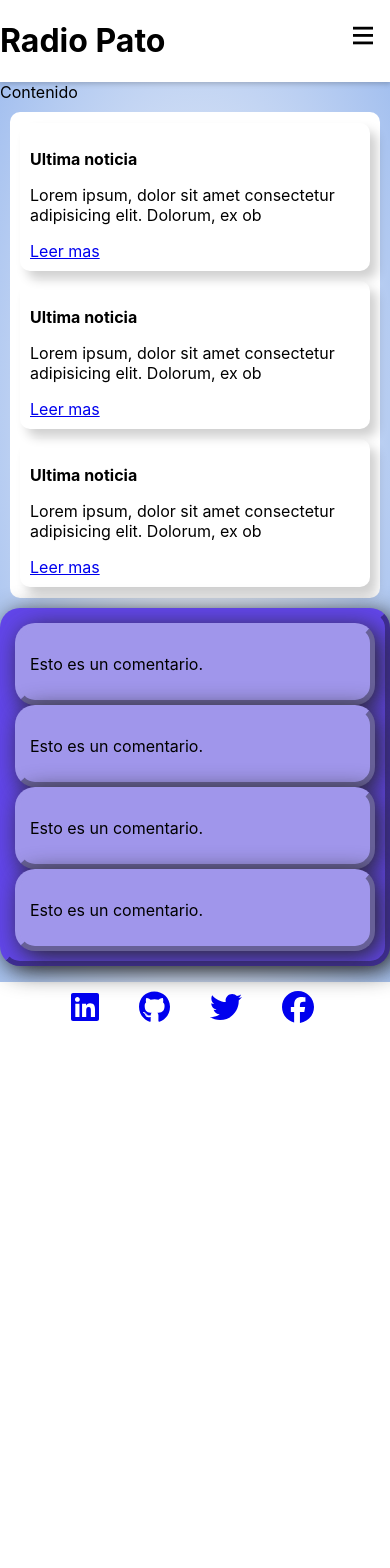
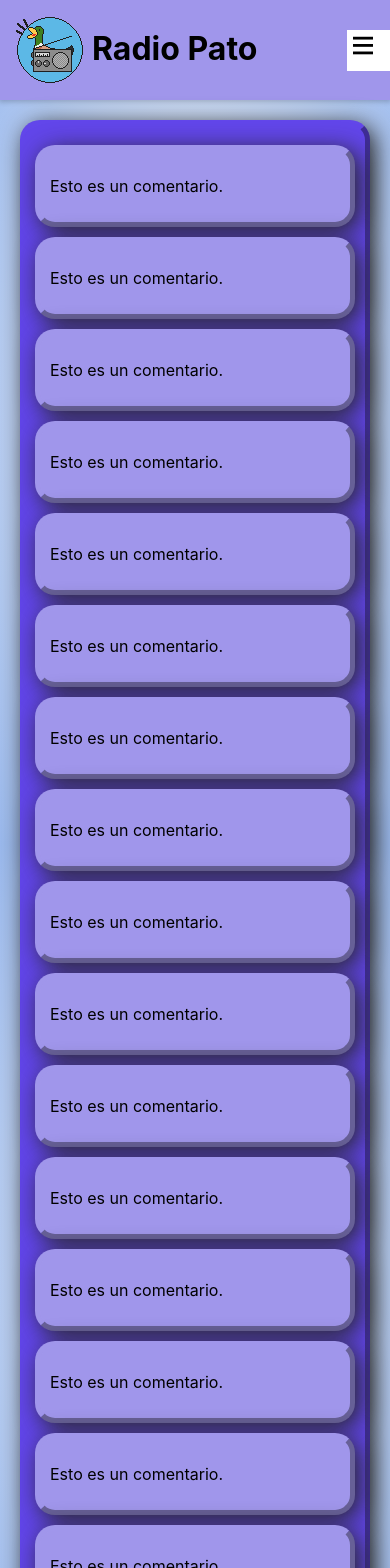
Before and after one commit to Radio-Pato/RadioPato-Frontend, a React (Vite) app: page /home in a window 390 px wide. Shown: the top 1568 px of the page. Before the commit the page ends 1047 px from the top, so only its background shows below. Built offline with nearby package versions, Linux system fonts and the light colour scheme.

Commit message:
💄 Update estilo y responsive a /home

```diff
--- a/src/components/Footer/Footer.module.css
+++ b/src/components/Footer/Footer.module.css
@@ -1,8 +1,10 @@
+@import "../../Assets/css/variables.css";
+
 .footer {
-    background-color: white;
-    width: 100%;
-    height: 65px;
+    background-color: var(--color-purple-background);
+    margin-top: auto;
 }
+
 .socialMedia {
     padding-left: 0;
     margin-left: -5px;
--- a/src/components/Footer/Footer.tsx
+++ b/src/components/Footer/Footer.tsx
@@ -9,16 +9,23 @@ function Footer() {
         <ul className={styles.socialMedia}>
             <li className={styles.icons}>
                 <a className={styles.branded}
+                    href='https://github.com/Radio-Pato'
+                    target="_blank">
+                    <FontAwesomeIcon icon={faGithub}/>
+                </a>
+            </li>
+        </ul>
+    </footer>
+  )
+}
+
+/*
+
+    <li className={styles.icons}>
+        <a className={styles.branded}
             href='https://www.linkedin.com/'
             target="_blank">
             <FontAwesomeIcon icon={faLinkedin}/>
-                </a>
-            </li>
-            <li className={styles.icons}>
-                <a className={styles.branded}
-                    href='https://github.com/'
-                    target="_blank">
-                    <FontAwesomeIcon icon={faGithub}/>
         </a>
     </li>
     <li className={styles.icons}>
@@ -35,9 +42,7 @@ function Footer() {
             <FontAwesomeIcon icon={faFacebook}/>
         </a>
     </li>
-        </ul>
-    </footer>
-  )
-}
+
+*/
 
 export default Footer
--- a/src/components/Header/Header.module.css
+++ b/src/components/Header/Header.module.css
@@ -1,18 +1,28 @@
+@import "../../Assets/css/variables.css";
+
 header {
     display: flex;
     align-items: center;
     justify-content: space-between;
     box-shadow: 0 1px 5px 1px rgba(0, 0, 0, 0.2);
     width: 100%;
-    background-color: white;
+    background-color: var(--color-purple-background);
     transition: all 0.5s ease-in-out;
 }
 .burgerBtn {
     display: none;
 }
-.logo h1 {
-    cursor: pointer;
+.icon__container {
+    display: flex;
+    justify-content: space-around;
+    padding: 0.5em;
 }
+
+.icon__container img{
+    height: 50%;
+    padding: 0.5em;
+}
+
 .nav {
     display: flex;
 }
@@ -28,8 +38,7 @@ header {
     display: flex;
 }
 
-
-@media (max-width: 624px){
+@media (max-width: 768px){
     .burgerBtn{
        display: inline-block;
     }
--- a/src/components/Header/Header.tsx
+++ b/src/components/Header/Header.tsx
@@ -3,24 +3,23 @@ import { useState } from 'react'
 import { NavLink } from 'react-router-dom'
 import Menu from '../Menu/Menu'
 import  styles from './Header.module.css'
+import imagenes from "../../Assets/imagenes";
 
 function Header() {
     const [stylish, setStylish]= useState(false)
   return (
     <header>
-        <div className={styles.logo}>
-            <h1>Radio Pato</h1>
+        <div className={styles.icon__container}>
+          <img
+            src={imagenes.Logo68.src}
+            alt={imagenes.Logo68.alt}
+          />
+          <h1>Radio Pato</h1>
         </div>
         <div className={stylish ? `${styles.nav} ${styles.navActive}`: `${styles.nav} ${styles.navInactive}`}>
-            <NavLink
-            className={styles.navLinks}
-            to={'/home'}>Home</NavLink>
-            <NavLink
-            className={styles.navLinks}
-            to={'/login'}>Profile</NavLink>
-            <NavLink
-            className={styles.navLinks}
-            to={'/about'}>About us</NavLink>
+            <NavLink className={styles.navLinks} to={'/home'}>Home</NavLink>
+            <NavLink className={styles.navLinks} to={'/login'}>Profile</NavLink>
+            <NavLink className={styles.navLinks} to={'/about'}>About us</NavLink>
         </div>
         <div className={styles.burgerBtn}
         onClick={()=>{setStylish(!stylish)}}>
--- a/src/components/Layout/Layout.module.css
+++ b/src/components/Layout/Layout.module.css
@@ -0,0 +1,15 @@
+@import "../../Assets/css/variables.css";
+
+.main__container{
+    background-image: var(--radial-gradient-background);
+    background-repeat: no-repeat;
+    background-size: contain;
+    background-attachment: fixed;
+
+    display: flex;
+    flex-direction: column;
+
+    min-height: 100vh;
+    display: flex;
+    flex-direction: column;
+}
--- a/src/components/Layout/Layout.tsx
+++ b/src/components/Layout/Layout.tsx
@@ -1,6 +1,7 @@
 import React, { Children } from 'react'
 import Footer from '../Footer/Footer'
 import Header from '../Header/Header'
+import styles from './Layout.module.css'
 
 interface Props{
     children : JSX.Element
@@ -9,9 +10,11 @@ interface Props{
 function Layout({children}: Props) {
   return (
     <>
-      <Header />
-      <main>{children}</main>
-      <Footer />
+      <div className={styles.main__container}>
+        <Header />
+        <main>{children}</main>
+        <Footer />
+      </div>
     </>
   )
 }
--- a/src/components/Navbar/Navbar.module.css
+++ b/src/components/Navbar/Navbar.module.css
@@ -1,5 +1,7 @@
+@import "../../Assets/css/variables.css";
+
 .news {
-    background-color: white;
+    background-color: var(--color-purple-background);
     margin: 10px;
     padding: 0;
     padding-top: 1px;
@@ -14,4 +16,5 @@
     -moz-box-shadow: 7px 8px 11px 0px rgba(0,0,0,0.19);
     margin: 10px;
     padding: 10px;
+    background-color: var(--color-lightpurple-active);
 }
--- a/src/pages/Home/Home.module.css
+++ b/src/pages/Home/Home.module.css
@@ -4,20 +4,15 @@
     display: flex;
 }
 .right {
+    margin: 10px 10px 10px;
     max-width: 260px;
 }
 .left {
     width: 100%;
 }
 
-body{
-    background-image: var(--radial-gradient-background);
-    background-repeat: no-repeat;
-    background-size: contain;
-    background-attachment: fixed;
-}
-
 .comments__container{
+    margin: 20px;
     padding: 10px;
     box-shadow: var(--box-shadows-landingPageComponent);
     background-color: var(--color-purple-background-button);
@@ -28,6 +23,8 @@ body{
 
 .comment{
     padding: 10px;
+    margin-top: 10px;
+    margin-bottom: 10px;
     box-shadow: var(--box-shadows-landingPageComponent);
     background-color: var(--color-purple-background);
     border-radius: 20px;
@@ -37,27 +34,12 @@ body{
 
 /* Media queries */
 
-@media (max-width: 624px) {
+/* Medium devices (tablets, 768px and up) */
+@media (max-width: 992px) {
     .main {
-        display: inline-block;
+        flex-direction: column;
     }
     .right {
         max-width: unset;
     }
 }
-
-/* Medium devices (tablets, 768px and up) */
-@media (max-width: 768px) {
-
-}
-
-/* Large devices (desktops, 992px and up) */
-@media (min-width: 992px) {
-
-}
-
-/*  Extra large devices (large desktops, 1200px and up) */
-@media (min-width: 1200px) {
-
-
-}
--- a/src/pages/Home/Home.tsx
+++ b/src/pages/Home/Home.tsx
@@ -8,11 +8,7 @@ function Home() {
   return (
     <Layout>
       <main className={styles.main}>
-        <section className={styles.left}>Contenido</section>
-        <section className={styles.right}>
-          <Navbar />
-        </section>
-        <section>
+        <section className={styles.left}>
           <div className={styles.comments__container}>
             <div className={styles.comment}>
               <p>Esto es un comentario.</p>
@@ -26,7 +22,56 @@ function Home() {
             <div className={styles.comment}>
               <p>Esto es un comentario.</p>
             </div>
+            <div className={styles.comment}>
+              <p>Esto es un comentario.</p>
+            </div>
+            <div className={styles.comment}>
+              <p>Esto es un comentario.</p>
+            </div>
+            <div className={styles.comment}>
+              <p>Esto es un comentario.</p>
+            </div>
+            <div className={styles.comment}>
+              <p>Esto es un comentario.</p>
+            </div>
+            <div className={styles.comment}>
+              <p>Esto es un comentario.</p>
+            </div>
+            <div className={styles.comment}>
+              <p>Esto es un comentario.</p>
+            </div>
+            <div className={styles.comment}>
+              <p>Esto es un comentario.</p>
+            </div>
+            <div className={styles.comment}>
+              <p>Esto es un comentario.</p>
+            </div>
+            <div className={styles.comment}>
+              <p>Esto es un comentario.</p>
+            </div>
+            <div className={styles.comment}>
+              <p>Esto es un comentario.</p>
+            </div>
+            <div className={styles.comment}>
+              <p>Esto es un comentario.</p>
+            </div>
+            <div className={styles.comment}>
+              <p>Esto es un comentario.</p>
+            </div>
+            <div className={styles.comment}>
+              <p>Esto es un comentario.</p>
+            </div>
+            <div className={styles.comment}>
+              <p>Esto es un comentario.</p>
+            </div>
+            <div className={styles.comment}>
+              <p>Esto es un comentario.</p>
+            </div>
+
           </div>
+        </section>
+        <section className={styles.right}>
+          <Navbar />
         </section>
       </main>
     </Layout>
```
Lines whose indentation alone changed are shown as unchanged.
